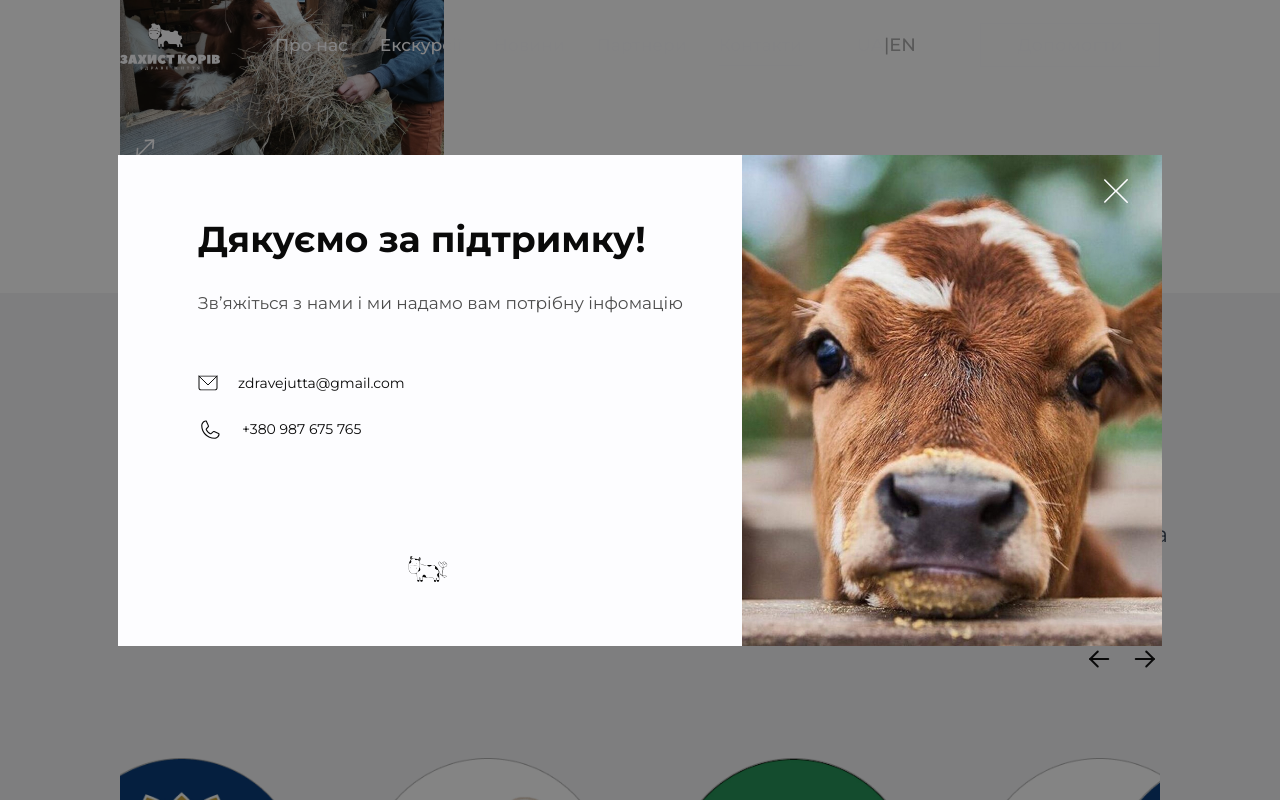
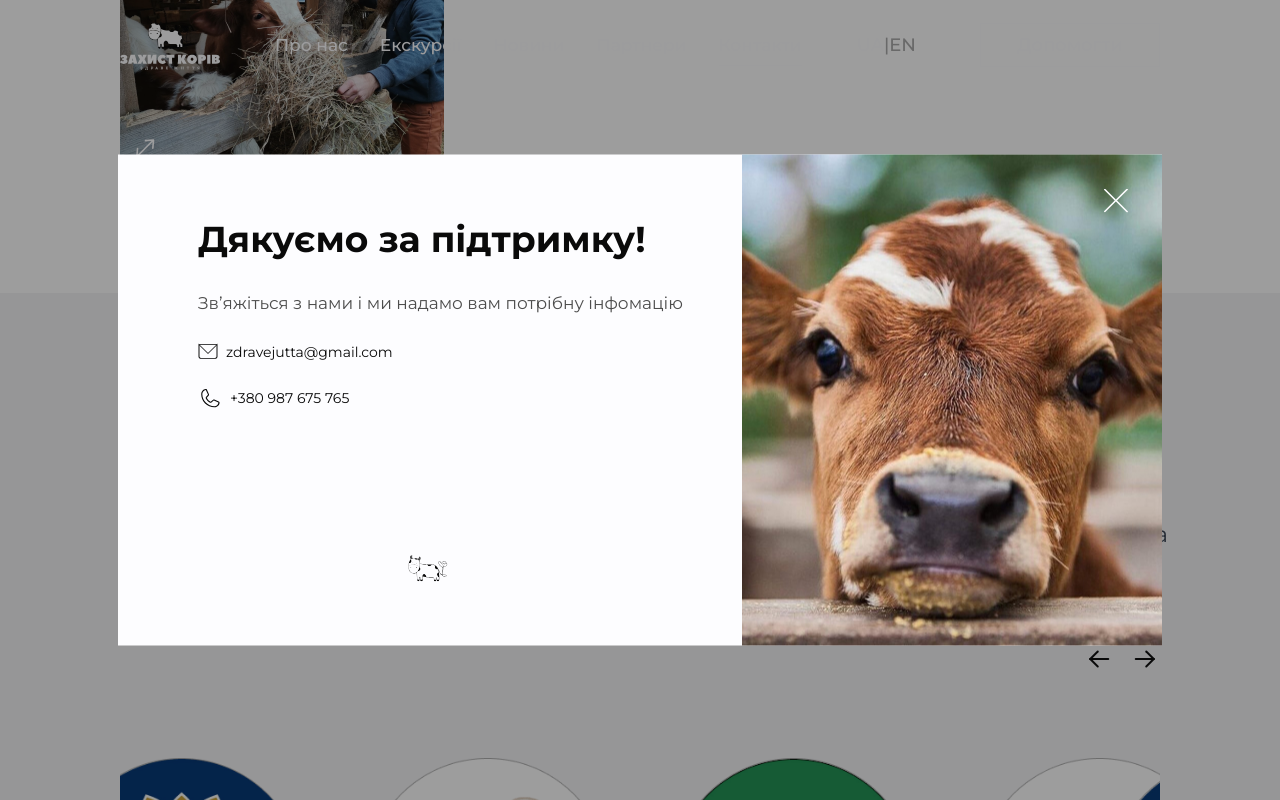
Before and after one commit to baza-trainee/cows-shelter-frontend, a React (Vite) app: page / in a window 1280 px wide. Both pictures are taken after a click on the button "Стати партнером". Shown: the part 4802-5602 px from the top of the page. Built offline with nearby package versions, Linux system fonts and the light colour scheme.

Commit message:
fix(partners-modal): fix ntiming modal is shown

```diff
--- a/src/components/Partners.tsx
+++ b/src/components/Partners.tsx
@@ -58,6 +58,20 @@ const Partners = () => {
   const openPartnersModal = () => {
     dispatch(openModal({ data: {}, type: 'partners' }));
   };
+
+  const [showModal, setShowModal] = useState(false);
+
+  useEffect(() => {
+    if (isModalOpen) {
+      setTimeout(() => {
+        setShowModal(true);
+      }, 300);
+    } else {
+      setTimeout(() => {
+        setShowModal(false);
+      }, 300);
+    }
+  }, [isModalOpen]);
 
   useEffect(() => {
     const handleChangedSize = () => {
@@ -209,7 +223,9 @@ const Partners = () => {
           {t('partners:become_partner')}
         </button>
       </div>{' '}
-      {isModalOpen && type === 'partners' && <PartnersModal />}
+      {isModalOpen && type === 'partners' && (
+        <PartnersModal isOpen={showModal} setShowModal={setShowModal} />
+      )}
     </section>
   );
 };
--- a/src/components/modals/PartnersModal.tsx
+++ b/src/components/modals/PartnersModal.tsx
@@ -3,7 +3,7 @@ import CloseIcon from '../icons/CloseIconMenu';
 
 import { useAppDispatch } from '@/store/hook';
 import { closeModal } from '@/store/slices/modalSlice';
-import { useEffect } from 'react';
+import { Dispatch, SetStateAction, useEffect } from 'react';
 import close_icon_light from '@/assets/icons/icon_close_light.svg';
 import icon_mail from '@/assets/icons/icon_envelope.svg';
 import icon_phone from '@/assets/icons/icon_phone.svg';
@@ -11,13 +11,21 @@ import icon_cow from '@/assets/icons/icon_cow.svg';
 
 import cow from '@/assets/images/cow_image.jpg';
 import cow_mobile from '@/assets/images/cow_mobile.png';
-const PartnersModal = () => {
+
+type PartnersModalProps = {
+  isOpen: boolean;
+  setShowModal: Dispatch<SetStateAction<boolean>>;
+};
+
+const PartnersModal = ({ isOpen, setShowModal }: PartnersModalProps) => {
   const { t } = useTranslation();
-
   const dispatch = useAppDispatch();
 
   const handleCloseModal = () => {
-    dispatch(closeModal());
+    setShowModal(false);
+    setTimeout(() => {
+      dispatch(closeModal());
+    }, 300);
   };
 
   useEffect(() => {
@@ -32,51 +40,44 @@ const PartnersModal = () => {
     return () => {
       window.removeEventListener('keydown', handleKeyPress);
     };
-    // eslint-disable-next-line react-hooks/exhaustive-deps
-  }, []);
-
-  const handleBackdropClick = (e: React.MouseEvent) => {
-    if (e.target === e.currentTarget) {
-      handleCloseModal();
-    }
-  };
+  });
 
   return (
     <div
-      className="fixed inset-0 z-50 flex items-center justify-center bg-black bg-opacity-50"
-      onClick={handleBackdropClick}
+      className={`fixed left-0 top-0 z-50 h-screen w-screen bg-black transition-all duration-700 ${
+        isOpen ? 'bg-opacity-40' : 'bg-opacity-0'
+      } `}
+      onClick={handleCloseModal}
     >
+      {' '}
       {/* mobile */}
-      <div className="relative flex  w-[320px] justify-between bg-white text-black md:hidden">
-        <button
-          onClick={handleCloseModal}
-          className="absolute right-[20px] top-[30px] z-10 flex h-[44px] w-[44px] justify-center align-baseline"
-        >
-          <CloseIcon />
-        </button>
-
-        <div className=" flex flex-col justify-around pb-[36px] pt-[30px] md:py-[3.75rem] lg:py-16">
-          <div className="w-full px-5 ">
-            <h2 className="mb-5 text-lg	font-bold">
+      <div
+        className={`  absolute left-1/2 top-1/2 ${
+          isOpen ? 'translate-x-0' : 'translate-x-[150%]'
+        } duration-400 flex w-[320px] translate-x-[-50%] translate-y-[-50%] justify-between overflow-auto bg-white text-black transition-all md:hidden`}
+      >
+        <div className="md:py-3.75rem flex flex-col justify-around pb-9 pt-7 lg:py-16">
+          <div className="w-full px-5">
+            <h2 className="mb-5 text-lg font-bold">
               {t('partners:partners_modal.heading')}
             </h2>
             <img
               src={cow_mobile}
               alt="cow photo"
+              className="animate__animated animate__fadeInUp mb-3"
               width={280}
               height={220}
-              className="mb-[18px]"
             />
 
-            <p className="mb-8  text-graphite">
+            <p className="animate__animated animate__fadeInUp mb-4 text-graphite">
               {t('partners:partners_modal.text')}
             </p>
-            <ul className="mb-[44px] flex flex-col gap-[14px] ">
+            <ul className="animate__animated animate__fadeInUp mb-7 flex flex-col gap-4">
               <li>
                 <a
                   href="mailto:zdravejutta@gmail.com"
                   rel="noopener noreferrer"
-                  className="default-text flex gap-5"
+                  className="default-text flex gap-2"
                 >
                   <img src={icon_mail} alt="icon email" /> zdravejutta@gmail.com
                 </a>
@@ -85,13 +86,13 @@ const PartnersModal = () => {
                 <a
                   href="tel:+380987675765"
                   rel="noopener noreferrer"
-                  className="default-text flex gap-5"
+                  className="default-text flex gap-2"
                 >
                   <img src={icon_phone} alt="icon phone" /> +380 987 675 765
                 </a>
               </li>
             </ul>
-          </div>{' '}
+          </div>
           <div>
             <img
               className="ml-auto mr-auto"
@@ -100,32 +101,36 @@ const PartnersModal = () => {
               width={40}
               height={40}
             />
-          </div>{' '}
+          </div>
         </div>
-      </div>
 
-      {/* tablet and desktop */}
-      <div className="relative hidden justify-between  bg-white text-black md:flex md:w-[672px] lg:w-[1044px]">
         <button
           onClick={handleCloseModal}
-          className="absolute right-6 top-6 z-10 flex h-[44px] w-[44px] justify-center align-baseline"
+          className="absolute right-4 top-4 z-10 flex h-11 w-11 items-center justify-center"
         >
-          <img src={close_icon_light} width={24} height={24}></img>
+          <CloseIcon />
         </button>
-        <div className=" flex flex-col justify-around pb-[36px] pt-[30px] md:py-[3.75rem] lg:py-16">
+      </div>
+      {/* tablet and desktop */}
+      <div
+        className={`absolute left-1/2 top-1/2 ${
+          isOpen ? 'translate-x-0' : 'translate-x-[120%]'
+        } hidden translate-x-[-50%]   translate-y-[-50%]   justify-between bg-white text-black  transition-all duration-700 md:flex md:w-[672px] lg:w-[1044px]`}
+      >
+        <div className="md:py-3.75rem flex flex-col justify-around pb-9 pt-7 lg:py-16">
           <div className="w-full px-5 md:pl-12 lg:pl-20 lg:pr-14">
-            <h2 className="mb-5 text-xl	font-bold lg:mb-8 lg:text-4xl">
+            <h2 className="mb-5 text-xl font-bold lg:mb-8 lg:text-4xl">
               {t('partners:partners_modal.heading')}
             </h2>
-            <p className="mb-[50px] w-[350px] text-graphite lg:mb-[3.5rem] lg:w-auto lg:text-[17px]">
+            <p className="lg:mb-3.5rem mb-6 w-72 text-graphite lg:w-auto lg:text-[17px]">
               {t('partners:partners_modal.text')}
             </p>
-            <ul className="flex flex-col gap-6 ">
+            <ul className="animate__animated animate__fadeInUp flex flex-col gap-6">
               <li>
                 <a
                   href="mailto:zdravejutta@gmail.com"
                   rel="noopener noreferrer"
-                  className="default-text flex gap-5"
+                  className="default-text flex gap-2"
                 >
                   <img src={icon_mail} alt="icon email" /> zdravejutta@gmail.com
                 </a>
@@ -134,13 +139,13 @@ const PartnersModal = () => {
                 <a
                   href="tel:+380987675765"
                   rel="noopener noreferrer"
-                  className="default-text flex gap-5"
+                  className="default-text flex gap-2"
                 >
                   <img src={icon_phone} alt="icon phone" /> +380 987 675 765
                 </a>
               </li>
             </ul>
-          </div>{' '}
+          </div>
           <div className="mt-auto">
             <img
               className="ml-auto mr-auto"
@@ -149,15 +154,26 @@ const PartnersModal = () => {
               width={40}
               height={40}
             />
-          </div>{' '}
+          </div>
         </div>
-        <div className="relative h-[426px] w-[271px] lg:h-[491px] lg:w-[420px]">
+        <div className="animate__animated animate__fadeInUp relative h-[426px] w-[271px] lg:h-[491px] lg:w-[420px]">
           <img
             src={cow}
             alt="cow photo"
             className="h-full w-full object-cover"
           />
         </div>
+        <button
+          onClick={handleCloseModal}
+          className="absolute right-6 top-6 z-10 flex h-11 w-11 items-center justify-center"
+        >
+          <img
+            src={close_icon_light}
+            width={24}
+            height={24}
+            alt="close icon"
+          ></img>
+        </button>
       </div>
     </div>
   );
--- a/src/index.css
+++ b/src/index.css
@@ -82,7 +82,7 @@ body {
 
 .partner-scale:hover img,
 .partner-scale:focus img {
-  transform: scale(0.88);
+  transform: scale(1.08);
   transition: transform 300ms ease-out;
 }
 
```
